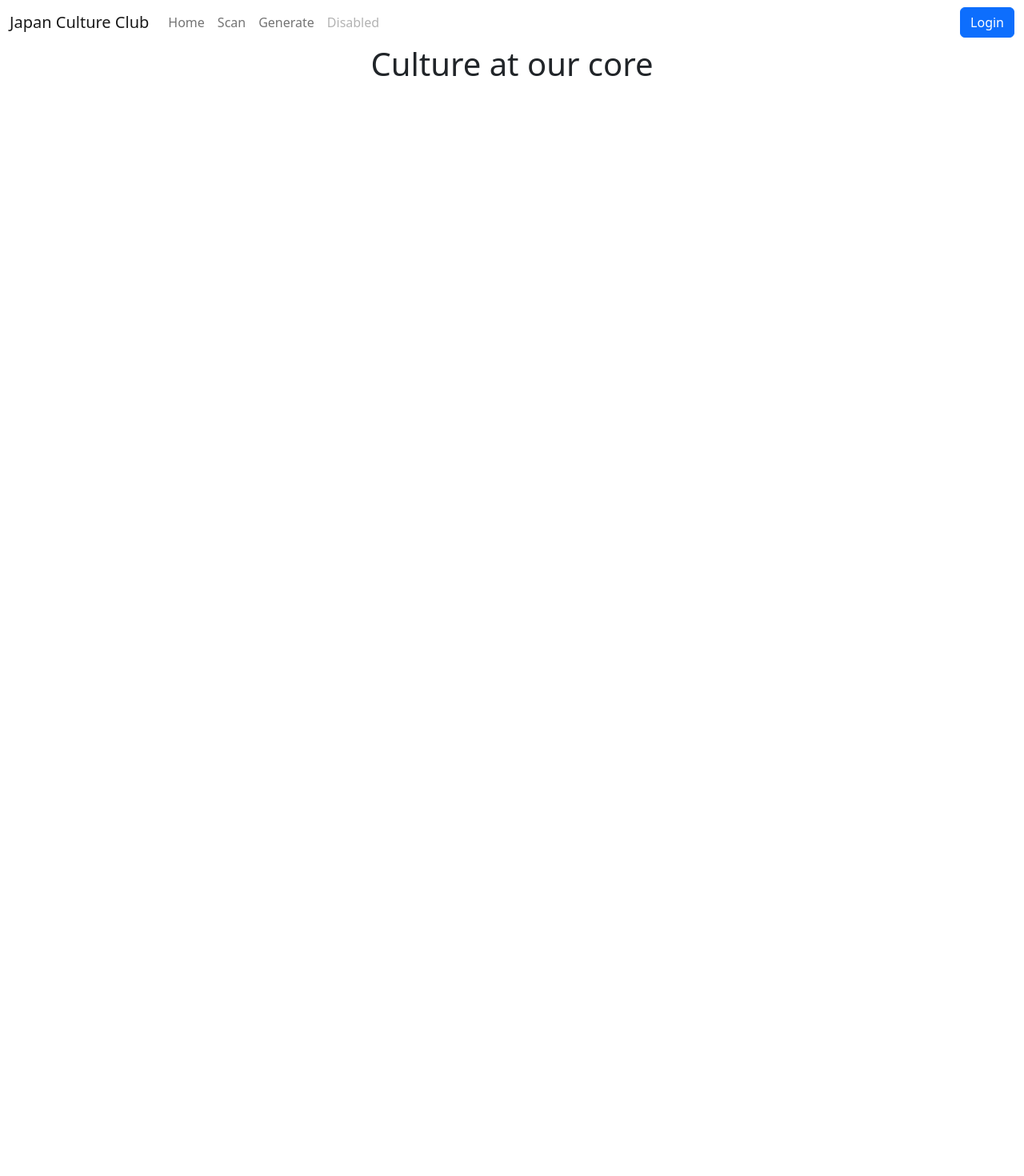
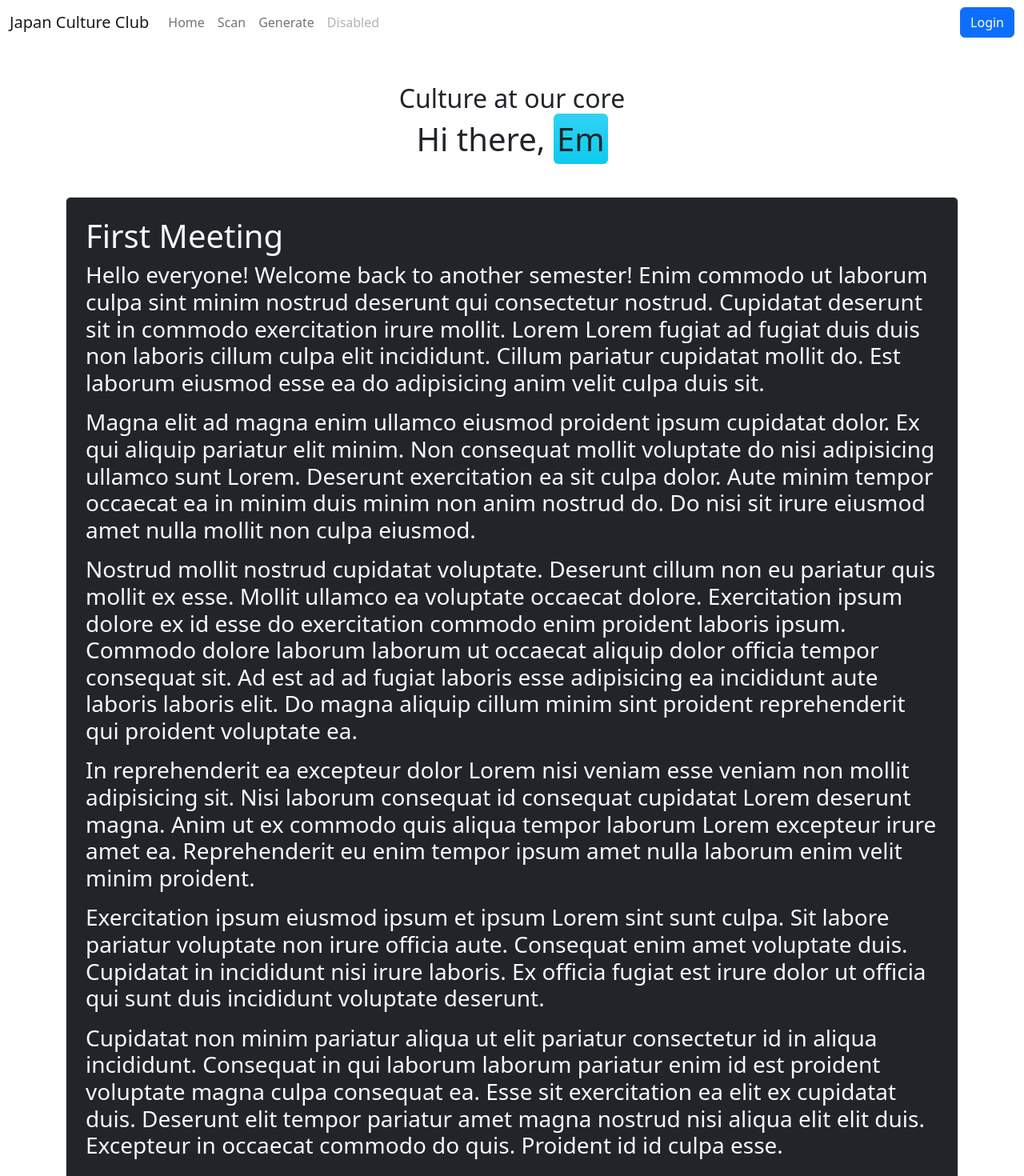
Before and after one commit to robertvargas-irq/japan-club-webapp, a Next.js app: page / in a window 1280 px wide. Shown: the top 1470 px of the page at 80% size. Before the commit the page ends 800 px from the top, so only its background shows below. Built offline with nearby package versions, Linux system fonts and the light colour scheme.

Commit message:
added test newsletter

```diff
--- a/src/pages/index.tsx
+++ b/src/pages/index.tsx
@@ -1,6 +1,5 @@
 import Head from "next/head";
 import { Inter } from "next/font/google";
-import Link from "next/link";
 
 const inter = Inter({ subsets: ["latin"] });
 
@@ -12,8 +11,76 @@ export default function Home() {
       </Head>
 
       <main className="container">
-        <h1 className="text-center">Culture at our core</h1>
-        <h2 id="newsletter"></h2>
+        <div className="container my-5">
+          <h2 className="text-center">Culture at our core</h2>
+          <h1 className="text-center">
+            Hi there,{" "}
+            <span className="rounded p-1 bg-info bg-gradient position-relative">
+              Em
+            </span>
+          </h1>
+        </div>
+        <h3 id="newsletter">
+          <div className="container border p-4 bg-dark text-light rounded">
+            <h1>First Meeting</h1>
+            <p>
+              Hello everyone! Welcome back to another semester! Enim commodo ut
+              laborum culpa sint minim nostrud deserunt qui consectetur nostrud.
+              Cupidatat deserunt sit in commodo exercitation irure mollit. Lorem
+              Lorem fugiat ad fugiat duis duis non laboris cillum culpa elit
+              incididunt. Cillum pariatur cupidatat mollit do. Est laborum
+              eiusmod esse ea do adipisicing anim velit culpa duis sit.
+            </p>
+            <p>
+              Magna elit ad magna enim ullamco eiusmod proident ipsum cupidatat
+              dolor. Ex qui aliquip pariatur elit minim. Non consequat mollit
+              voluptate do nisi adipisicing ullamco sunt Lorem. Deserunt
+              exercitation ea sit culpa dolor. Aute minim tempor occaecat ea in
+              minim duis minim non anim nostrud do. Do nisi sit irure eiusmod
+              amet nulla mollit non culpa eiusmod.
+            </p>
+            <p>
+              Nostrud mollit nostrud cupidatat voluptate. Deserunt cillum non eu
+              pariatur quis mollit ex esse. Mollit ullamco ea voluptate occaecat
+              dolore. Exercitation ipsum dolore ex id esse do exercitation
+              commodo enim proident laboris ipsum. Commodo dolore laborum
+              laborum ut occaecat aliquip dolor officia tempor consequat sit. Ad
+              est ad ad fugiat laboris esse adipisicing ea incididunt aute
+              laboris laboris elit. Do magna aliquip cillum minim sint proident
+              reprehenderit qui proident voluptate ea.
+            </p>
+            <p>
+              In reprehenderit ea excepteur dolor Lorem nisi veniam esse veniam
+              non mollit adipisicing sit. Nisi laborum consequat id consequat
+              cupidatat Lorem deserunt magna. Anim ut ex commodo quis aliqua
+              tempor laborum Lorem excepteur irure amet ea. Reprehenderit eu
+              enim tempor ipsum amet nulla laborum enim velit minim proident.
+            </p>
+            <p>
+              Exercitation ipsum eiusmod ipsum et ipsum Lorem sint sunt culpa.
+              Sit labore pariatur voluptate non irure officia aute. Consequat
+              enim amet voluptate duis. Cupidatat in incididunt nisi irure
+              laboris. Ex officia fugiat est irure dolor ut officia qui sunt
+              duis incididunt voluptate deserunt.
+            </p>
+            <p>
+              Cupidatat non minim pariatur aliqua ut elit pariatur consectetur
+              id in aliqua incididunt. Consequat in qui laborum laborum pariatur
+              enim id est proident voluptate magna culpa consequat ea. Esse sit
+              exercitation ea elit ex cupidatat duis. Deserunt elit tempor
+              pariatur amet magna nostrud nisi aliqua elit elit duis. Excepteur
+              in occaecat commodo do quis. Proident id id culpa esse.
+            </p>
+            <p>
+              Deserunt est ea incididunt consequat eu ad cillum do aliqua dolore
+              quis labore ullamco. Dolore fugiat consequat non esse ut. Amet
+              consequat ipsum est consequat duis ea. Amet qui officia cillum
+              incididunt adipisicing excepteur mollit do laboris amet ut nisi
+              elit. Laborum fugiat deserunt cillum velit ex eiusmod laboris
+              tempor.
+            </p>
+          </div>
+        </h3>
       </main>
     </div>
   );
```
